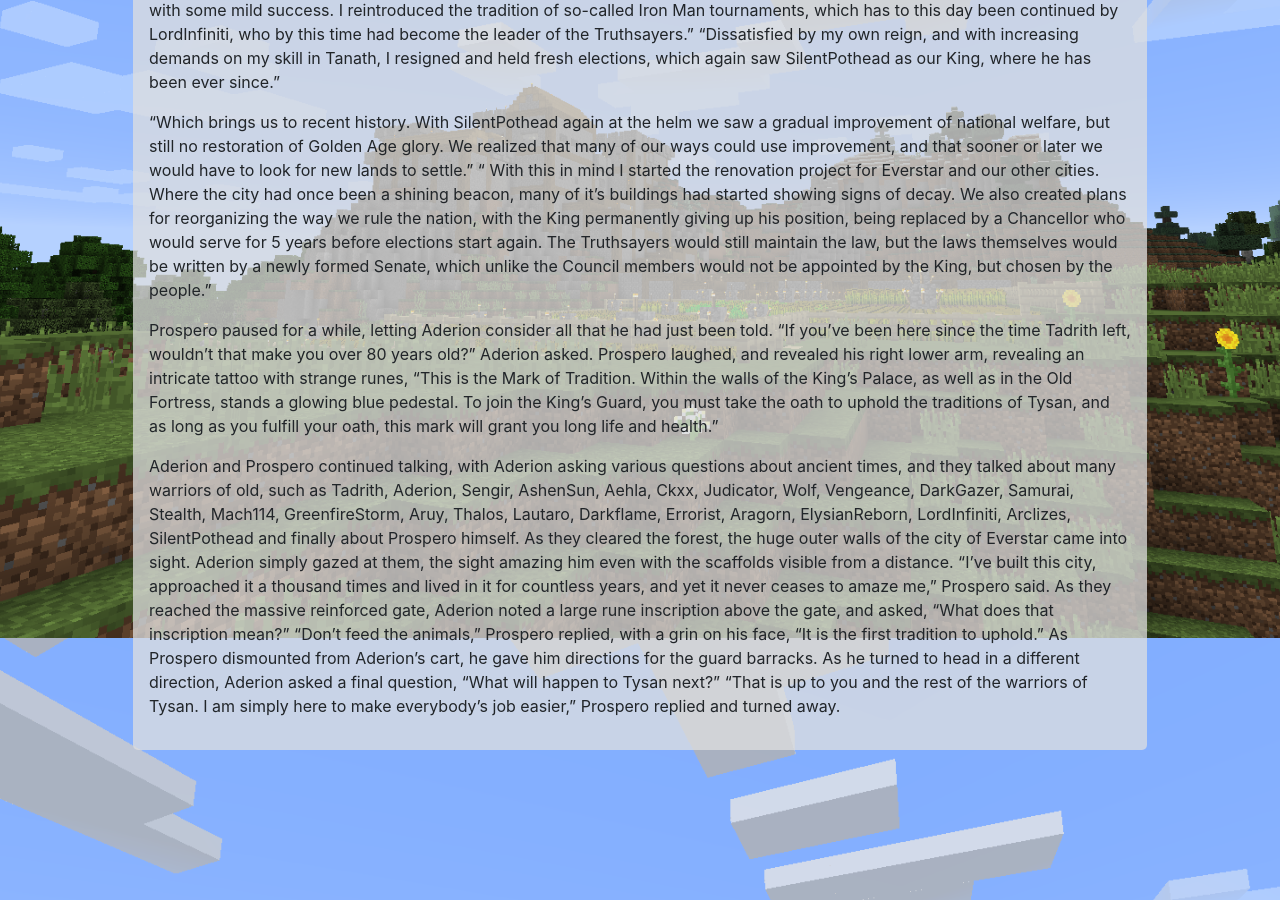
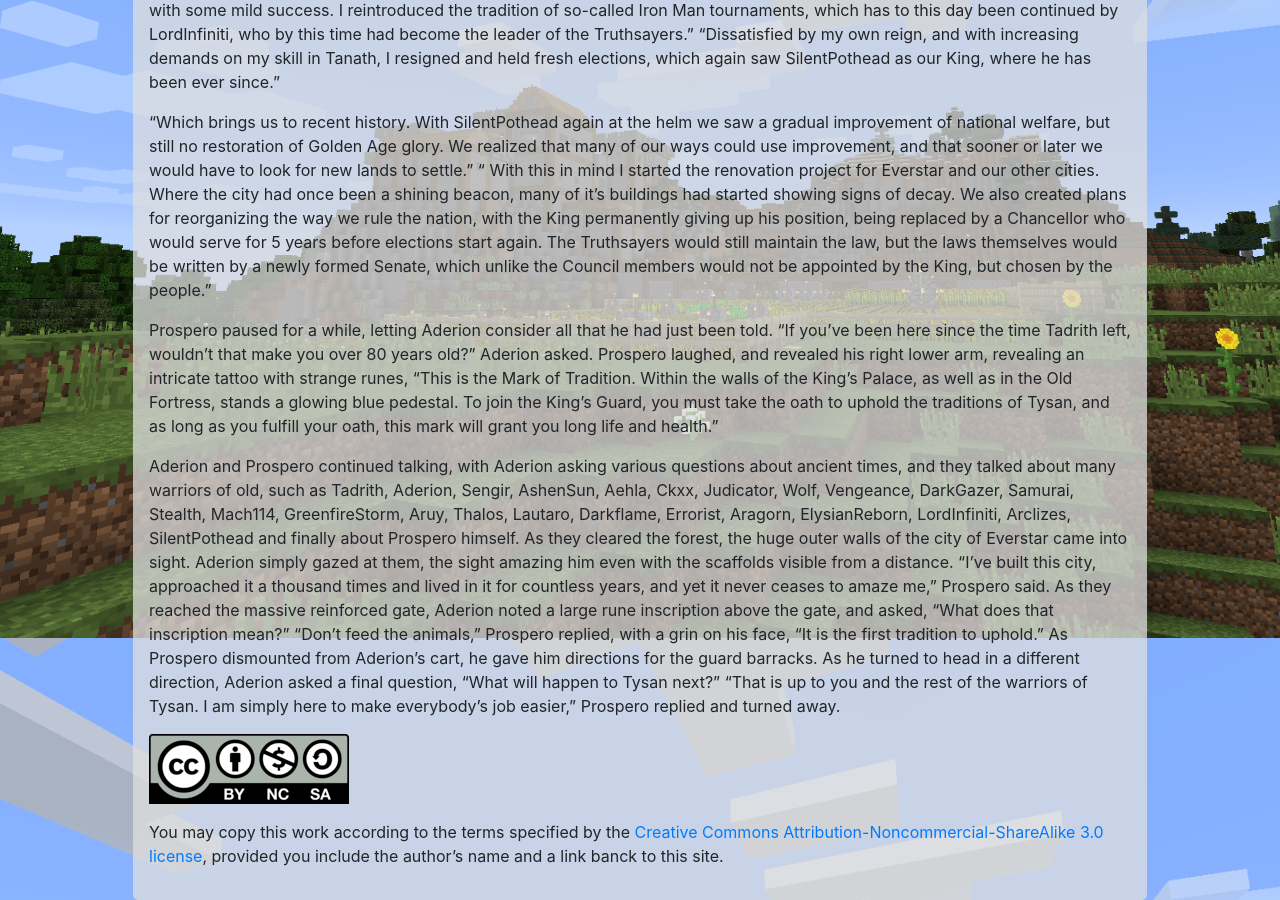
Before and after one commit to jsteenbeeke/www.tysanclan.com, a Jekyll site: the page built from history.md, in a window 1280 px wide and 900 px high, scrolled down 4762 px. Built offline with Jekyll 4.4.1, drawn with Linux system fonts in a browser that asks for light colours.

Commit message:
CC footer for History

```diff
--- a/history.md
+++ b/history.md
@@ -118,3 +118,9 @@ As they reached the massive reinforced gate, Aderion noted a large rune inscript
 "Don't feed the animals," Prospero replied, with a grin on his face, "It is the first tradition to uphold."
 As Prospero dismounted from Aderion's cart, he gave him directions for the guard barracks. As he turned to head in a different direction, Aderion asked a final question, "What will happen to Tysan next?"
 "That is up to you and the rest of the warriors of Tysan. I am simply here to make everybody's job easier," Prospero replied and turned away.
+
+[![CC-BY-NC-SA](./assets/img/cc-by-nc-sa.png)](http://creativecommons.org/licenses/by-nc-sa/3.0/nl/deed.en)
+
+You may copy this work according to the terms specified by the [Creative
+Commons Attribution-Noncommercial-ShareAlike 3.0 license](http://creativecommons.org/licenses/by-nc-sa/3.0/nl/deed.en),
+provided you include the author's name and a link banck to this site.
```
Also changed, not shown: assets/img/cc-by-nc-sa.png (added).
